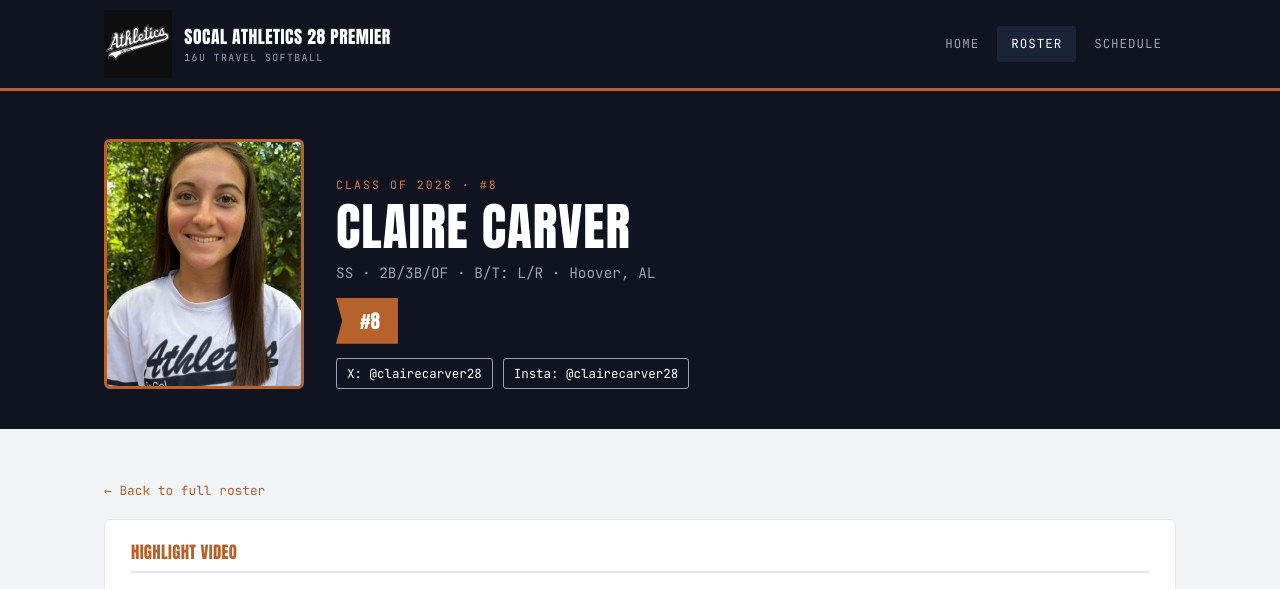
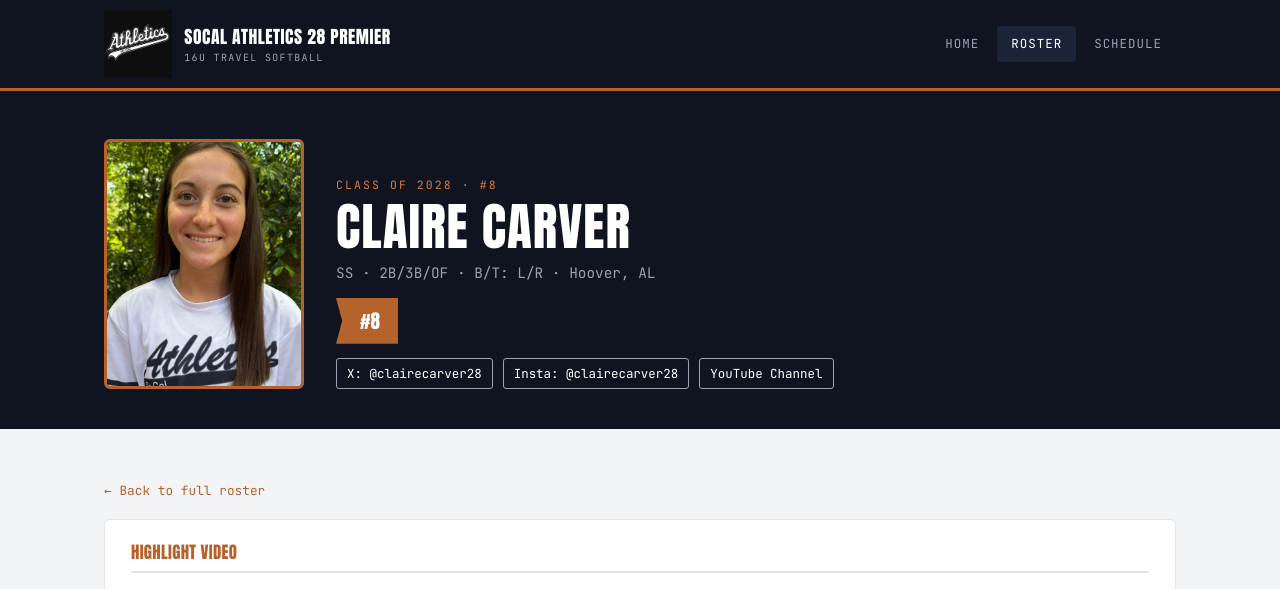
Before and after one commit to Jeff-Carver-Personal/SoCal-James-Brown-2028, a Jekyll site: the page built from _players/claire-carver.md, in a window 1280 px wide and 1400 px high, cut to the strip 0-589 px from the top of the window. Built offline with Jekyll 4.4.1, drawn with Linux system fonts in a browser that asks for light colours; some of the changed text lies outside the part shown.

Commit message:
Add youtube_channel_url to claire-carver.md

```diff
--- a/_players/claire-carver.md
+++ b/_players/claire-carver.md
@@ -18,7 +18,7 @@ insta_handle: "clairecarver28"
 height:            # e.g. "5'7""
 committed_to:      # e.g. "University of Alabama"
 video_url:         "https://youtu.be/bRgv2L-ypIs?si=24UBE1bd03uR9gSH"
-youtube_channel_url: # "https://www.youtube.com/@ClaireCarverSoftball-hy7oe"
+youtube_channel_url: "https://www.youtube.com/@ClaireCarverSoftball-hy7oe"
 test_scores:       # e.g. "ACT: 28"
 
 measurables:
```
